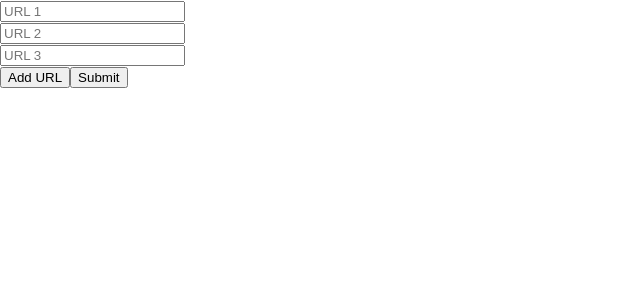
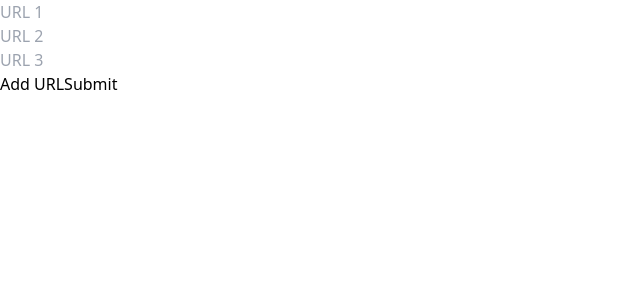
Before and after one commit to tommyash122/metadata-fetcher, a React (Create React App) app in the folder client/: page / in a window 1280 px wide. Shown: the top 300 px of the page, without its empty margins (0-640 px from the left). Built offline with nearby package versions, Linux system fonts and the light colour scheme.

Commit message:
tailwind configuration

```diff
--- a/client/package.json
+++ b/client/package.json
@@ -44,6 +44,7 @@
     ]
   },
   "devDependencies": {
-    "@babel/plugin-proposal-private-property-in-object": "^7.21.11"
+    "@babel/plugin-proposal-private-property-in-object": "^7.21.11",
+    "tailwindcss": "^3.4.10"
   }
 }
--- a/client/src/index.css
+++ b/client/src/index.css
@@ -1,13 +1,3 @@
-body {
-  margin: 0;
-  font-family: -apple-system, BlinkMacSystemFont, 'Segoe UI', 'Roboto', 'Oxygen',
-    'Ubuntu', 'Cantarell', 'Fira Sans', 'Droid Sans', 'Helvetica Neue',
-    sans-serif;
-  -webkit-font-smoothing: antialiased;
-  -moz-osx-font-smoothing: grayscale;
-}
-
-code {
-  font-family: source-code-pro, Menlo, Monaco, Consolas, 'Courier New',
-    monospace;
-}
+@tailwind base;
+@tailwind components;
+@tailwind utilities;
--- /dev/null
+++ b/client/tailwind.config.js
@@ -0,0 +1,8 @@
+/** @type {import('tailwindcss').Config} */
+module.exports = {
+  content: ["./src/**/*.{html,js}"],
+  theme: {
+    extend: {},
+  },
+  plugins: [],
+}
```
Also changed, not shown: 1 other file (tests, documents, lock files or other folders).
